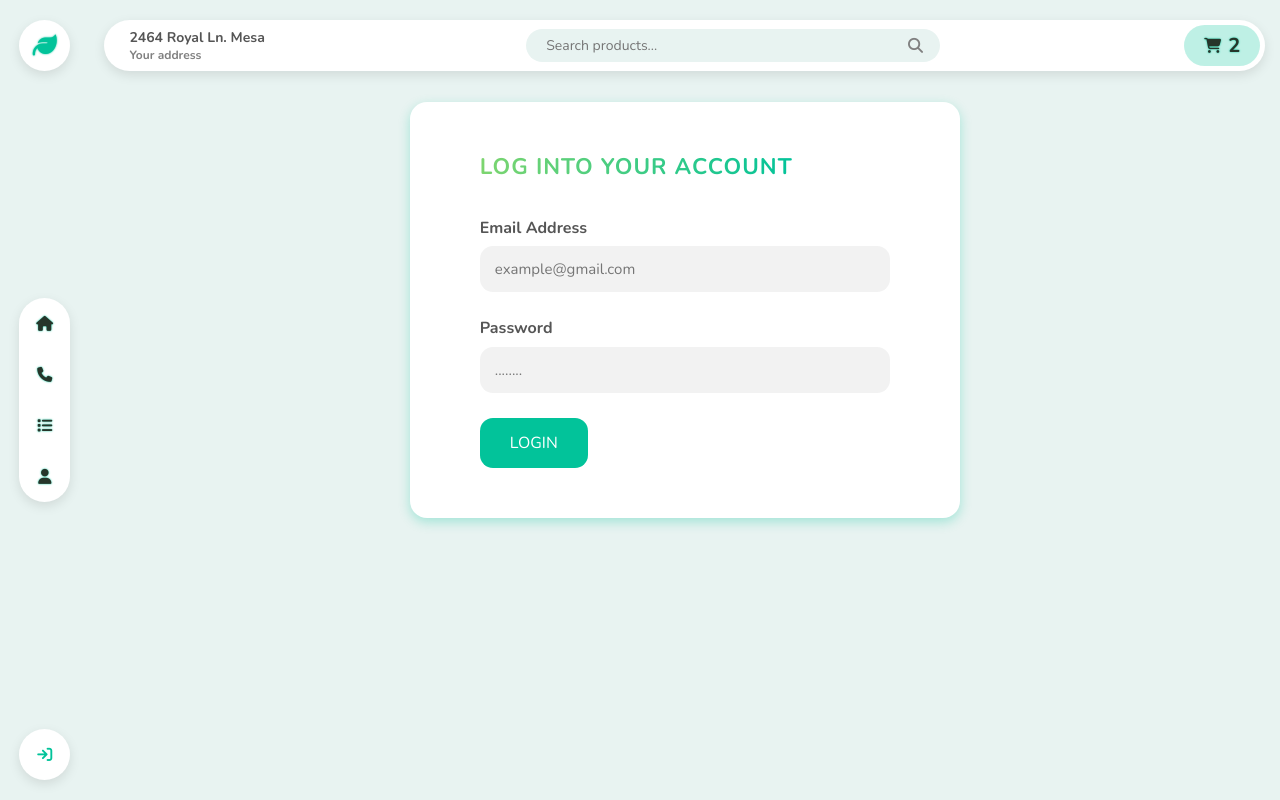
After one commit to Adarsh152004/NatureFiesta, a Node server app: template views/login.pug in a window 1280 px wide. The commit adds this page. Run offline with Node 20, Linux system fonts and the light colour scheme; the template is opened without the code that fills it, so the values that code supplies are empty; some libraries are stand-ins or nearby versions.

Commit message:
Setted for login form

```diff
--- a/controllers/viewsController.js
+++ b/controllers/viewsController.js
@@ -30,3 +30,9 @@ exports.getProduct = catchAsync(async (req, res) => {
     product,
   });
 });
+
+exports.getLoginForm = catchAsync(async (req, res, next) => {
+  res.status(200).render('login', {
+    title: 'Log into your account',
+  });
+});
--- a/routes/viewRoutes.js
+++ b/routes/viewRoutes.js
@@ -5,5 +5,6 @@ const router = express.Router();
 router.get('/', viewsController.getOverview);
 router.get('/categories/:category', viewsController.getCategories);
 router.get('/product/:slug', viewsController.getProduct);
+router.get('/login', viewsController.getLoginForm);
 
 module.exports = router;
--- a/views/base.pug
+++ b/views/base.pug
@@ -25,7 +25,7 @@ html(lang="en")
           a.nav-link(href="#")
             i.fa-solid.fa-user
         .auth
-          a.auth-link(href="#")
+          a.auth-link(href="/login")
             i.fa-solid.fa-arrow-right-to-bracket.icon(style="color: #02c39a")
 
       main.main
--- /dev/null
+++ b/views/login.pug
@@ -0,0 +1,14 @@
+extends base
+
+block content
+  div.login-form
+    h2.form-heading LOG INTO YOUR ACCOUNT
+    form.form
+      .form_group
+        label.form_label(for="email") Email Address
+        input.form_input(type="email" placeholder="example@gmail.com")
+      .form_group
+        label.form_label(for="password") Password
+        input.form_input(type="password" placeholder="........")
+      .form_group
+        a.btn(href="#") Login
```
Also changed, not shown: public/js/login.js (added).
